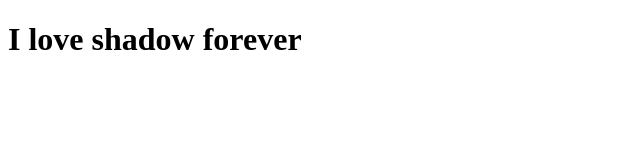
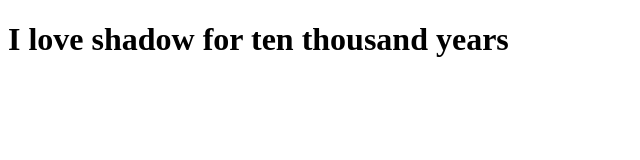
Before and after one commit to jzhliuran/jzhliuran.github.io, a plain HTML site: page index.html in a window 1280 px wide. Shown: the whole page, without its empty margins (0-640 px from the left). Drawn offline with Linux system fonts and the light colour scheme.

Commit message:
Update index.html

```diff
--- a/index.html
+++ b/index.html
@@ -1,6 +1,6 @@
 <!DOCTYPE html>
 <html>
 <body>
-<h1>I love shadow forever</h1>
+<h1>I love shadow  for ten thousand years</h1>
 </body>
 </html>
```
